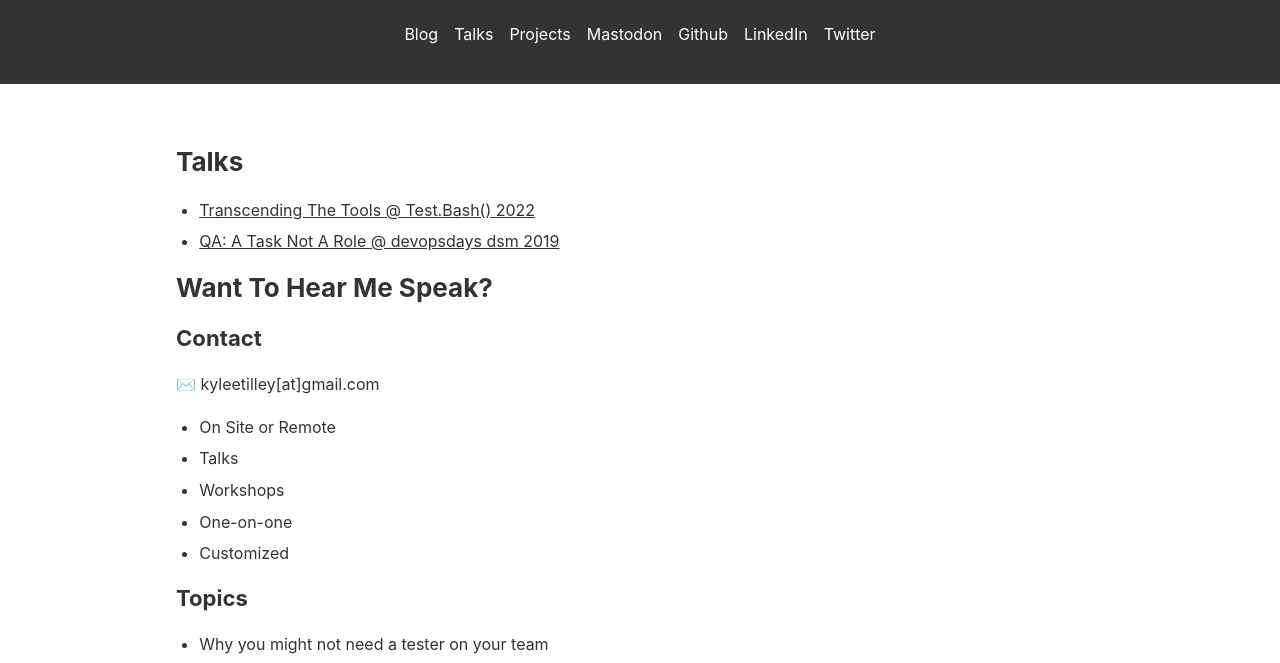
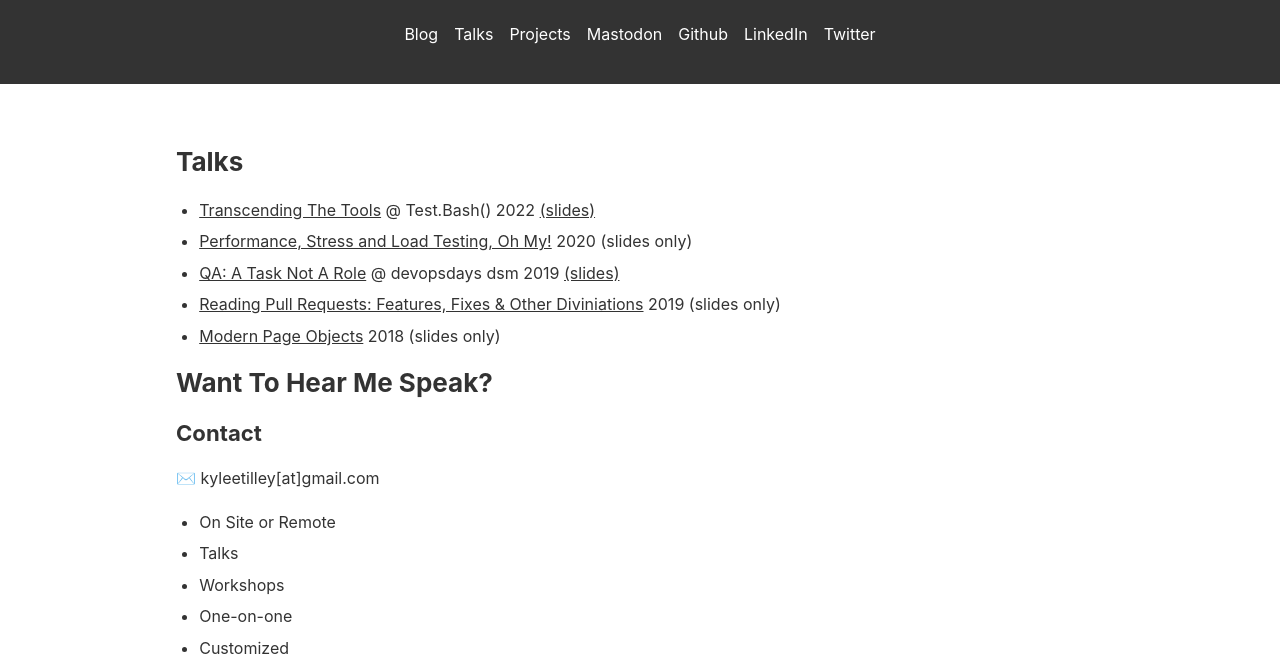
Before and after one commit to testingrequired/testingrequired.com, a Gatsby site: page /talks in a window 1280 px wide. Shown: the part 79-742 px from the top of the page. Built offline with nearby package versions, Linux system fonts and the light colour scheme; Gatsby itself is replaced by a stand-in of ours.

Commit message:
Adding more talks

```diff
--- a/src/pages/talks.js
+++ b/src/pages/talks.js
@@ -10,13 +10,28 @@ export default function Talks() {
       <ul>
         <li>
           <OutboundLink href="https://www.ministryoftesting.com/dojo/series/test-bash-2022/lessons/transcending-the-tools">
-            {`Transcending The Tools @ Test.Bash() 2022`}
-          </OutboundLink>
+            {`Transcending The Tools`}
+          </OutboundLink> @ Test.Bash() 2022 <OutboundLink href="https://docs.google.com/presentation/d/1Po5RHzyJ--s7kDGY2jI_KxyqQJnNrvbREiF-35rCnvY/edit?usp=sharing">(slides)</OutboundLink>
+        </li>
+        <li>
+          <OutboundLink href="https://docs.google.com/presentation/d/1lWyIckm1lCITqxoRLYA0nLO3hKZ6hp11dtfbaKeHc7w/edit?usp=sharing">
+            {`Performance, Stress and Load Testing, Oh My!`}
+          </OutboundLink> 2020 (slides only)
         </li>
         <li>
           <OutboundLink href="https://devopsdays.org/events/2019-des-moines/program/kylee-tilley/">
-            {`QA: A Task Not A Role @ devopsdays dsm 2019`}
-          </OutboundLink>
+            {`QA: A Task Not A Role`}
+          </OutboundLink> @ devopsdays dsm 2019 <OutboundLink href="https://docs.google.com/presentation/d/1Zuvq4iNhYT9ousGXRe-TdJrx8hd7D0aQ0-XlhFVkji4/edit?usp=sharing">(slides)</OutboundLink>
+        </li>
+        <li>
+          <OutboundLink href="https://docs.google.com/presentation/d/1ntsjTF2R8SEI66FJFBjAaheN-6mfBsP_ZqgBsGM78HM/edit?usp=sharing">
+            {`Reading Pull Requests: Features, Fixes & Other Diviniations`}
+          </OutboundLink> 2019 (slides only)
+        </li>
+        <li>
+          <OutboundLink href="https://docs.google.com/presentation/d/1FgutMD7VdJMNMcz0dp9gw5_9CRPLnoaYQXHtJEDJyxQ/edit?usp=sharing">
+            {`Modern Page Objects`}
+          </OutboundLink> 2018 (slides only)
         </li>
       </ul>
 
```
